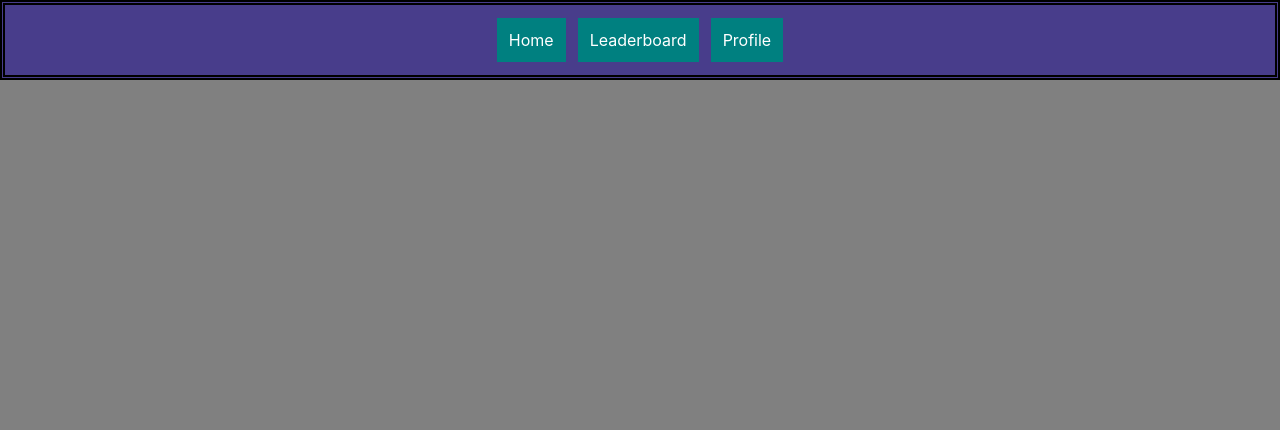
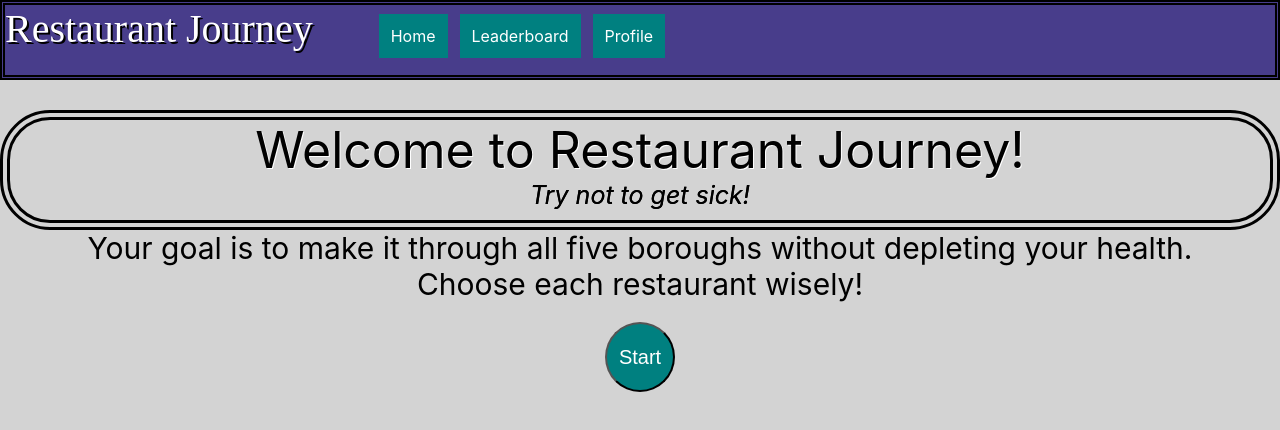
Before and after one commit to NinjaEagle/restaurant-journey-app-frontend, a React (Create React App) app in the folder my-project-client/: page / in a window 1280 px wide. Shown: the top 430 px of the page. Built offline with nearby package versions, Linux system fonts and the light colour scheme.

Commit message:
styles homepage

```diff
--- a/my-project-client/src/App.css
+++ b/my-project-client/src/App.css
@@ -1,6 +1,4 @@
-.App {
-  text-align: center;
-}
+
 
 
 .navbar {
--- a/my-project-client/src/container/Home.js
+++ b/my-project-client/src/container/Home.js
@@ -6,8 +6,18 @@ export default class Home extends Component {
 
     render() {
         return (
-            <div>
-
+            <div className="home">
+                <div className="welcome">
+                Welcome to Restaurant Journey!
+                <div className="footer">
+                    Try not to get sick!
+                </div>
+                </div>
+                Your goal is to make it through all five boroughs without depleting your health.
+                <br></br>
+                Choose each restaurant wisely!
+                <br></br>
+                <button className="start-button">Start</button>
             </div>
         )
     }
--- a/my-project-client/src/container/NavBar.js
+++ b/my-project-client/src/container/NavBar.js
@@ -18,6 +18,8 @@ export default class NavBar extends Component {
         return (
             <div className="navbar">
                 <div className="buttons">
+
+                    <span className="title">Restaurant Journey</span>
                         <NavLink to="/" style={link}>Home</NavLink>
 
                         <NavLink to="/leaderboard" style={link}>Leaderboard</NavLink>
--- a/my-project-client/src/index.css
+++ b/my-project-client/src/index.css
@@ -8,12 +8,49 @@ body {
 }
 
 body {
-  background-color: grey;
+  background-color: lightgray
+}
+
+.welcome {
+  text-align: center;
+  font-size: 50px;
+  text-shadow: 1px 1px white;
+  border-style: double;
+  border-width: 10px;
+  margin-top: 30px;
+  border-radius: 50px;
 }
 
 code {
   font-family: source-code-pro, Menlo, Monaco, Consolas, "Courier New",
     monospace;
+}
+
+.title {
+  font-size: 40px;
+  text-align: left;
+  color: white;
+  font-family: serif;
+  margin-right: 60px;
+  text-shadow: 2px 2px black;
+
+}
+
+.footer {
+  font-size: 25px;
+  text-shadow: 0px 0px;
+  font-style: italic;
+  margin-bottom: 10px;
+}
+
+.start-button {
+  width: 70px;
+  height: 70px;
+  border-radius: 50px;
+  margin-top: 20px;
+  background-color: teal;
+  color: white;
+  font-size: 20px;
 }
 
 
@@ -24,6 +61,7 @@ code {
   background-color: darkslateblue;
 }
 
-.buttons {
-  margin-top: 25px;
+.home {
+  text-align: center;
+  font-size: 30px;
 }
```
Also changed, not shown: 1 other file (tests, documents, lock files or other folders).
